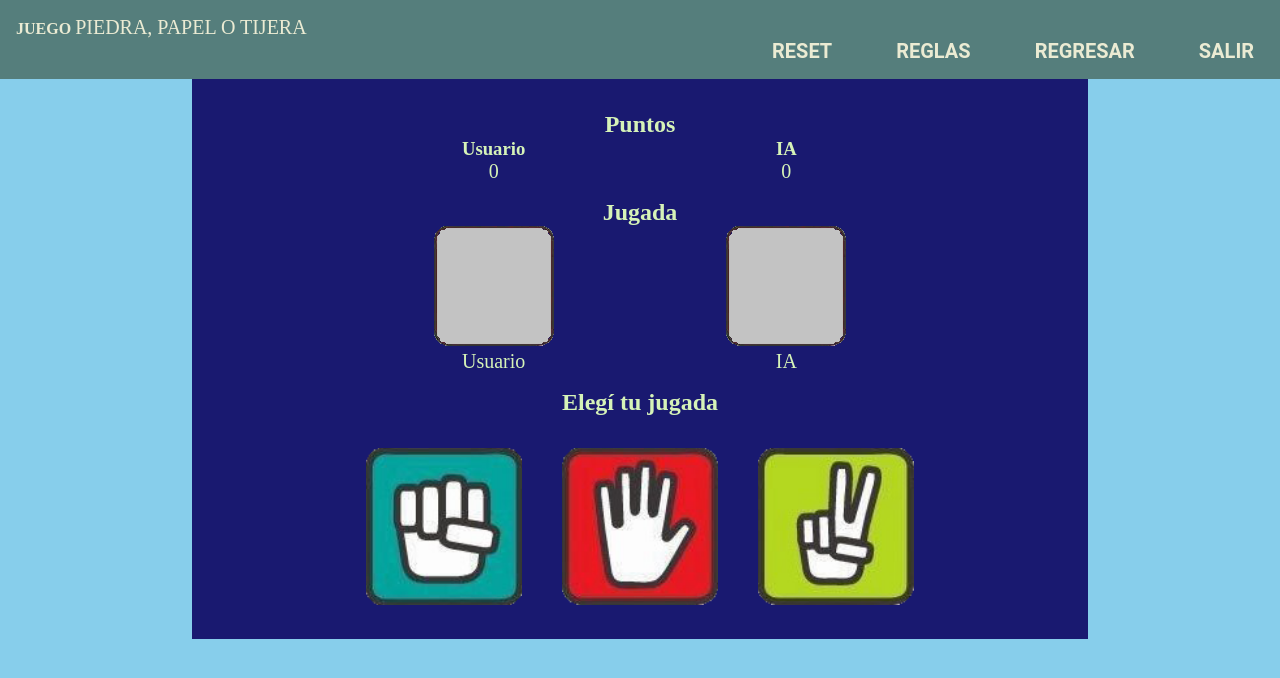
After one commit to SpiderwebInformation/Juegos_pagina_web, a Flask app: page /cachipun in a window 1280 px wide. The commit adds this page. Shown: the top 678 px of the page. Run offline with Flask 3, Linux system fonts and the light colour scheme; the visitor is signed in with stand-in values (Sample User, id 1).

Commit message:
Agregando el juego faltante

```diff
--- a/Pagina_Juegos/Login_new/app.py
+++ b/Pagina_Juegos/Login_new/app.py
@@ -105,6 +105,7 @@ def dashboard():
         flash("Debes iniciar sesión primero", "error")
         return redirect(url_for('index', show_login=True))
 
+
 @app.route('/regresar', methods=['POST'])
 def regresar():
     # Verifica si el usuario está autenticado
@@ -114,13 +115,22 @@ def regresar():
         flash("Debes iniciar sesión primero", "error")
         return redirect(url_for('index', show_login=True))
 
-@app.route('/gato', methods=['POST'])
+
+@app.route('/gato', methods=['GET','POST'])
 def gato():
+     if 'usuario' in session:
+         return render_template('gato.html')
+     else:
+        flash("Debes iniciar sesión primero", "error")
+        return redirect(url_for('cachipun', show_login=True))
+
+@app.route('/cachipun', methods=['GET','POST'])
+def cachipun():
     if 'usuario' in session:
-        return render_template('gato.html')
+        return render_template('cachipun.html')
     else:
         flash("Debes iniciar sesión primero", "error")
-        return redirect(url_for('index', show_login=True))
+        return redirect(url_for('cachipun', show_login=True))
 
 @app.route('/cerrar_sesion', methods=['POST'])
 def cerrar_sesion():
--- /dev/null
+++ b/Pagina_Juegos/Login_new/static/cachipun_Alert.js
@@ -0,0 +1,24 @@
+class Alert {
+  render(msg, classList) {
+    this.content = document.createElement('div');
+    this.msg = msg;
+    this.classList = classList;
+    this.content.innerHTML = `
+    <p class="alertParrafo">${this.msg}</p>
+    <span class="alertBtn">Ok</span>
+    `;
+    this.classList.forEach(classes => {
+      this.content.classList.add(classes);
+    });
+    document.querySelector('body').appendChild(this.content);
+  }
+  action() {
+    this.content = document.querySelector('.alertContainer');
+    document.querySelector('body').removeChild(this.content);
+  }
+  actionJuego() {
+    juego.jugadaBot.setAttribute('src', './img/vacio.png');
+    juego.jugadaUsuario.setAttribute('src', './img/vacio.png');
+    juegoUsuario.addEventListener('click', juego.usuario);
+  }
+}
--- /dev/null
+++ b/Pagina_Juegos/Login_new/static/cachipun_Juego.js
@@ -0,0 +1,70 @@
+class Juego {
+  constructor() {
+    this.puntosBot = 0;
+    this.puntosUsuario = 0;
+  }
+  usuario(e) {
+    e.stopPropagation();
+    this.juegoUsuario = document.querySelector('.jugadaUsuario');
+    switch (e.target.id) {
+      case 'piedra':
+        this.eleccionUsuario = 0;
+        break
+      case 'papel':
+        this.eleccionUsuario = 1;
+        break
+      case 'tijera':
+        this.eleccionUsuario = 2;
+        break
+    }
+  }
+  bot() {
+    this.eleccionBot = Math.floor(Math.random() * 3);
+  }
+  partida(eleccionUsuario, eleccionBot) {
+    this.juegoBot = document.querySelector('.jugadaBot');
+    this.eleccionBot = eleccionBot;
+    this.jugadaBot = this.juegoBot.querySelector('img');
+    this.puntajeBot = document.querySelector('#puntosBot').firstChild;
+    this.eleccionUsuario = eleccionUsuario;
+    this.jugadaUsuario = this.juegoUsuario.querySelector('img');
+    this.puntajeUsuario = document.querySelector('#puntosUsuario').firstChild;
+    if (this.eleccionBot == this.eleccionUsuario) {
+      this.mensaje = 'Empate';
+    } else if (this.eleccionBot == 1 && this.eleccionUsuario == 0 || this.eleccionBot == 2 && this.eleccionUsuario == 1 || this.eleccionBot == 0 && this.eleccionUsuario == 2) {
+      this.puntosBot++;
+      this.mensaje = 'Gana Bot';
+    } else if (this.eleccionBot == 2 && this.eleccionUsuario == 0 || this.eleccionBot == 1 && this.eleccionUsuario == 2 || this.eleccionBot == 0 && this.eleccionUsuario == 1) {
+      this.puntosUsuario++;
+      this.mensaje = 'Gana Usuario';
+    }
+    switch (this.eleccionUsuario) {
+      case 0:
+        this.imgUsuario = './img/piedra.png'
+        break;
+      case 1:
+        this.imgUsuario = './img/papel.png'
+        break;
+      case 2:
+        this.imgUsuario = './img/tijera.png'
+        break;
+    }
+    switch (this.eleccionBot) {
+      case 0:
+        this.imgBot = './img/piedra.png'
+        break;
+      case 1:
+        this.imgBot = './img/papel.png'
+        break;
+      case 2:
+        this.imgBot = './img/tijera.png'
+        break;
+    }
+    setTimeout((imgBot, imgUsuario) => {
+      this.puntajeBot.nodeValue = this.puntosBot;
+      this.puntajeUsuario.nodeValue = this.puntosUsuario;
+      this.jugadaBot.setAttribute('src', imgBot);
+      this.jugadaUsuario.setAttribute('src', imgUsuario);
+    }, 1000, this.imgBot, this.imgUsuario);
+  }
+}
--- /dev/null
+++ b/Pagina_Juegos/Login_new/static/cachipun_Menu.js
@@ -0,0 +1,47 @@
+class Menu {
+  constructor() {
+    this.menuReglas = document.querySelector('#menuInfo');
+    this.menuReset = document.querySelector('#menuReset');
+  }
+  cambioMenu() {
+    this.menu = document.querySelector('#site-nav');
+    this.menuToggle = document.querySelector('#menu-toggle');
+    this.menu.classList.toggle('site-nav-open');
+    this.menuToggle.classList.toggle('menu-open');
+  }
+  reset(e) {
+    e.preventDefault();
+    if (juego.puntajeBot) {
+      juego.puntajeBot.nodeValue = 0;
+      juego.puntajeUsuario.nodeValue = 0;
+    }
+  }
+  reglas(e) {
+    e.preventDefault();
+    alert.render(`
+    <h2>Reglas de juego</h2>
+      <ul>
+        <li>
+          <p class="reglassParrafo">Los jugadores elijen el elemento, sin que el oponente lo vea, y luego se muestran juntos,
+de modo que pueda verse el elemento que cada uno ha elegido:</p>
+          <ul>
+            <li>Piedra: un puño cerrado.</li>
+            <li>Papel: todos los dedos extendidos, con la palma de la mano de lado.</li>
+            <li>Tijera: dedos índice y medio extendidos y separados formando una "V".</li>
+          </ul>
+        </li>
+        <li>
+          <p>El objetivo es vencer al oponente seleccionando el arma que gana,
+según las siguientes reglas:</p>
+          <ul>
+            <li>La piedra aplasta la tijera (Gana la piedra).</li>
+            <li>La tijera corta el papel (Gana la tijera).</li>
+            <li>El papel envuelve la piedra (Gana el papel).</li>
+            <li>En caso de empate (que dos jugadores elijan el mismo elemento), se juega otra vez.</li>
+          </ul>
+        </li>
+      </ul>
+    `, ['alertContainer', 'reglasContainer']);
+    document.querySelector('.alertBtn').addEventListener('click', alert.action);
+  }
+}
--- /dev/null
+++ b/Pagina_Juegos/Login_new/static/cachipun_app.js
@@ -0,0 +1,44 @@
+// Instancias de Clases
+let menu = new Menu();
+let alert = new Alert();
+let juego = new Juego();
+
+// Variables
+let menuBtn = document.querySelector('#menu-toggle');
+let menuReset = document.querySelector('#menuReset');
+let menuReglas = document.querySelector('#menuReglas');
+let juegoUsuario = document.querySelector('#juegoUsuario');
+
+// Listeners del menú
+menuBtn.addEventListener('click', menu.cambioMenu);
+menuReset.addEventListener('click', e => {
+  menu.reset(e);
+  menu.cambioMenu(e);
+});
+menuReglas.addEventListener('click', e => {
+  menu.reglas(e);
+  menu.cambioMenu(e);
+});
+
+
+
+// Listeners del Juego
+juegoUsuario.addEventListener('click', jugar);
+
+function jugar(e) {
+  juegoUsuario.removeEventListener('click', jugar);
+  e.target.classList.toggle('eleccionActiva');
+  juego.usuario(e);
+  juego.bot();
+  juego.partida(juego.eleccionUsuario, juego.eleccionBot);
+  setTimeout(e => {
+    alert.render(juego.mensaje, ['alertContainer']);
+    let alertBtn = document.querySelector('.alertBtn');
+    alertBtn.addEventListener('click', e => {
+      alert.action();
+      alert.actionJuego();
+    });
+    juegoUsuario.addEventListener('click', jugar);
+  }, 1000);
+
+}
--- /dev/null
+++ b/Pagina_Juegos/Login_new/static/cachipun_estilos.css
@@ -0,0 +1,138 @@
+@font-face {
+  font-family: 'Roboto';
+  src: local('funtes/Roboto-Regular.ttf')
+}
+/*          Estilos Generales          */
+* {
+  box-sizing: border-box;
+  margin: 0;
+  padding: 0;
+}
+
+/*          Header y Footer          */
+header, footer {
+  background-color: #557e7c;
+  color: #ebebd3;
+  padding: 1em;
+  position: relative;
+}
+
+header::after {
+  clear: both;
+  content: '';
+  display: block;
+}
+#logo {
+  float: left;
+  font-size: 1rem;
+  font-weight: 300;
+  margin: 0;
+  text-transform: uppercase;
+  width: 70%;
+}
+
+#logo span {
+  font-weight: 700;
+}
+
+footer{
+  height: 8em;
+  padding: 2em;
+}
+footer span, footer a{
+  display: inline-block;
+  margin: 0 .15em 1em;
+  text-align: center;
+  text-decoration: none;
+  width: 100%;
+}
+footer a {
+  color: rgb(174, 243, 104);
+}
+footer a:hover {
+  color: rgb(151, 5, 5);
+}
+
+/*          Principal          */
+
+main {
+  background-color: midnightblue;
+  height: 30em;
+  padding-top: 1em;
+}
+main span{
+  display: block;
+}
+span, a{
+  font-size: 20px;
+}
+
+section{
+  display: flex;
+  color: rgb(214, 243, 184);
+  flex-wrap: wrap;
+  justify-content: space-evenly;
+  width: 70%;
+  margin: 1em 15%;
+}
+section h2 {
+  text-align: center;
+  width: 100%;
+}
+section article{
+  display: inline-block;
+  text-align: center;
+  width: 40%;
+}
+#juegoUsuario{
+  justify-content: space-between;
+}
+#juegoUsuario img{
+  margin-top: 1em;
+  width: 30%;
+}
+#juegoUsuario img:active{
+  box-shadow: 2px 2px 10px 5px #ebebd3;
+}
+
+/*          Pantallas mayores a 500px          */
+@media (min-width:500px){
+  main{
+    height: 35em;
+  }
+#juegoUsuario img{
+    margin-top: 2em;
+    width: 25%;
+  }
+}
+/*          Pantallas mayores a 793px          */
+@media (min-width:793px){
+  body{
+    background-color: skyblue;
+  }
+  main span{
+    display: block;
+  }
+  main{
+    height: 40em;
+    margin-left: 15%;
+    width: 70%;
+  }
+  #juegoUsuario{
+    justify-content: space-evenly;
+  }
+  #juegoUsuario img{
+    margin-top: 5em;
+    width: 30%;
+  }
+}
+/*          Pantallas mayores a 1000px          */
+@media (min-width:1000px){
+   main{
+    height: 35em;
+  }
+#juegoUsuario img{
+    margin-top: 2em;
+    width: 25%;
+  }
+}
--- /dev/null
+++ b/Pagina_Juegos/Login_new/static/cachipun_menu.css
@@ -0,0 +1,141 @@
+/*     Archivo de estilos para el menu de navigación     */
+@font-face{
+  font-family: 'Roboto';
+  src: local('funtes/Roboto-Regular.ttf')
+}
+
+header{
+  background-color: #557e7c;
+  color: #ebebd3;
+  padding: 1em;
+  position: relative;
+}
+
+header::after{
+  clear: both;
+  content: '';
+  display: block;
+}
+
+#logo{
+  float: left;
+  font-size: 1rem;
+  font-weight: 700;
+  margin: 0;
+  text-transform: uppercase;
+}
+
+#logo span{
+  font-weight: 300;
+}
+
+#site-nav {
+  background: #464655;
+  font-family: 'Roboto';
+  font-weight: 700;
+  position: absolute;
+  right: 0;
+  top: 100%;
+}
+.site-nav{
+  height: 0;
+  overflow: hidden;
+}
+.site-nav-open{
+  height: auto;
+}
+#site-nav ul{
+  list-style: none;
+  margin: 0;
+  padding: 0;
+}
+
+#site-nav li{
+  border-bottom: 1px solid #575766;
+}
+#site-nav li:last-child{
+  border-bottom: none;
+}
+
+#site-nav a{
+  color: #ebebd3;
+  display: block;
+  padding: 2em 6em;
+  text-decoration: none;
+  text-transform: uppercase;
+}
+#site-nav a:hover{
+  background-color: #e4b363;
+  color: #464655;
+}
+#site-nav img{
+  display: inline-block;
+  font-size: 1.5em;
+  height: 20px;
+  margin: auto 1em;
+  text-align: right;
+  width: auto;
+}
+
+#menu-toggle{
+  cursor: pointer;
+  padding: 1em;
+  position: absolute;
+  right: .5em;
+  top: .5em;
+}
+.menu-open #menu-btn{
+ transform: rotate(45deg);
+}
+.menu-open #menu-btn::before{
+  opacity: 0;
+}
+.menu-open #menu-btn::after{
+transform: translateY(-3px) rotate(-90deg);
+}
+
+#menu-btn,
+#menu-btn::before,
+#menu-btn::after{
+  background-color: #ebebd3;
+  border-radius: 3px;
+  content: '';
+  display: block;
+  height: 3px;
+  transition: all ease-in-out 500ms;
+  width: 1.75em;
+}
+#menu-btn::before{
+  transform: translateY(-6px);
+}
+#menu-btn::after{
+  transform: translateY(3px);
+}
+
+@media (min-width:793px){
+  #menu-toggle{
+    display: none;
+  }
+  #site-nav{
+    background: transparent;
+    float: right;
+    height: auto;
+    margin-right: 10px;
+    position: relative;
+  }
+  #site-nav li{
+    border: none;
+    display: inline-block;
+  }
+  #site-nav a{
+    margin-left: 3em;
+    padding: 0;
+  }
+  #site-nav a:hover{
+  background: transparent;
+  color: #e4b363;
+  }
+  #site-nav img{
+    display: none;
+  }
+}
--- /dev/null
+++ b/Pagina_Juegos/Login_new/templates/cachipun.html
@@ -0,0 +1,67 @@
+<!DOCTYPE html>
+<html lang="es">
+
+<head>
+  <meta charset="UTF-8">
+  <meta name="viewport" content="width=device-width, initial-scale=1.0">
+  <title>Piedra, Papel ó tijera</title>
+  <link rel="stylesheet" href="{{ url_for('static', filename='cachipun_alerts.css') }}">
+  <link rel="stylesheet" href="{{ url_for('static', filename='cachipun_estilos.css') }}">
+  <link rel="stylesheet" href="{{ url_for('static', filename='cachipun_menu.css') }}">
+</head>
+
+<body>
+  <header>
+    <h1 id="logo">Juego <span>Piedra, Papel o Tijera</span></h1>
+    <nav id="site-nav" class="site-nav">
+      <ul>
+        <li><a href="#" id="menuReset"><img src="../static/info.svg" alt="Reset">Reset</a></li>
+        <li><a href="#" id="menuReglas"><img src="../static/info.svg" alt="Reglas">Reglas</a></li>
+        <li><a href="#" id="menuReglas"><img src="../static/info.svg" alt="Regresar">Regresar</a></li>
+        <li><a href="#" id="menuReglas"><img src="../static/info.svg" alt="Regresar">salir</a></li>
+      </ul>
+    </nav>
+    <div id="menu-toggle">
+      <span id="menu-btn"></span>
+    </div>
+  </header>
+  <main>
+    <section id="puntaje">
+      <h2>Puntos</h2>
+      <article>
+        <h3>Usuario</h3>
+        <span id="puntosUsuario">0</span>
+      </article>
+      <article>
+        <h3>IA</h3>
+        <span id="puntosBot">0</span>
+      </article>
+    </section>
+    <section id="jugada">
+      <h2>Jugada</h2>
+      <article class="jugadaUsuario">
+        <img src="../static/vacio.png" alt="Jugada Usuario">
+        <span>Usuario</span>
+      </article>
+      <article class="jugadaBot">
+        <img src="../static/vacio.png" alt="Jugada IA">
+        <span>IA</span>
+      </article>
+    </section>
+    <section id="juegoUsuario">
+      <h2>Elegí tu jugada</h2>
+      <img id="piedra" src="../static/piedra.png" alt="Opciones del Usuario, Piedra">
+      <img id="papel" src="../static/papel.png" alt="Opciones del Usuario, Papel">
+      <img id="tijera" src="../static/tijera.png" alt="Opciones del Usuario, Tijera">
+    </section>
+  </main>
+  <!--<footer>
+    <span>2023 </span><a href="https://diegochiapa.com.ar" target="_blank">Diego Chiapa</a>
+  </footer>-->
+  <script type="text/javascript" src="{{ url_for('static', filename='cachipun_Juego.js') }}" ></script>
+  <script type="text/javascript" src="{{ url_for('static', filename='cachipun_Alert.js') }}" ></script>
+  <script type="text/javascript" src="{{ url_for('static', filename='cachipun_Menu.js') }}" ></script>
+  <script type="text/javascript" src="{{ url_for('static', filename='cachipun_app.js') }}" ></script>
+</body>
+
+</html>
--- a/Pagina_Juegos/Login_new/templates/dashboard.html
+++ b/Pagina_Juegos/Login_new/templates/dashboard.html
@@ -19,7 +19,9 @@
         <form method="POST" action="/gato">
           <button type="submit" class="buttonJuego">gato</button>
         </form>
-
+        <form method="POST" action="/cachipun">
+          <button type="submit" class="buttonJuego">Piedra, papel o tijera</button>
+        </form>
     </div>
 
     <!-- Botón para cerrar sesión -->
```
Also changed, not shown: Pagina_Juegos/Login_new/static/cachipun_alerts.css (added, +47 -0 lines), Pagina_Juegos/Login_new/fuentes/Roboto-Regular.ttf (added), Pagina_Juegos/Login_new/piedra-papel-tijera-master/README.md (added), Pagina_Juegos/Login_new/static/contact.svg (added), Pagina_Juegos/Login_new/static/gamepad.svg (added), Pagina_Juegos/Login_new/static/info.svg (added), Pagina_Juegos/Login_new/static/papel.png (added), Pagina_Juegos/Login_new/static/piedra.png (added), Pagina_Juegos/Login_new/static/table.svg (added), Pagina_Juegos/Login_new/static/tijera.png (added), Pagina_Juegos/Login_new/static/vacio.png (added).
